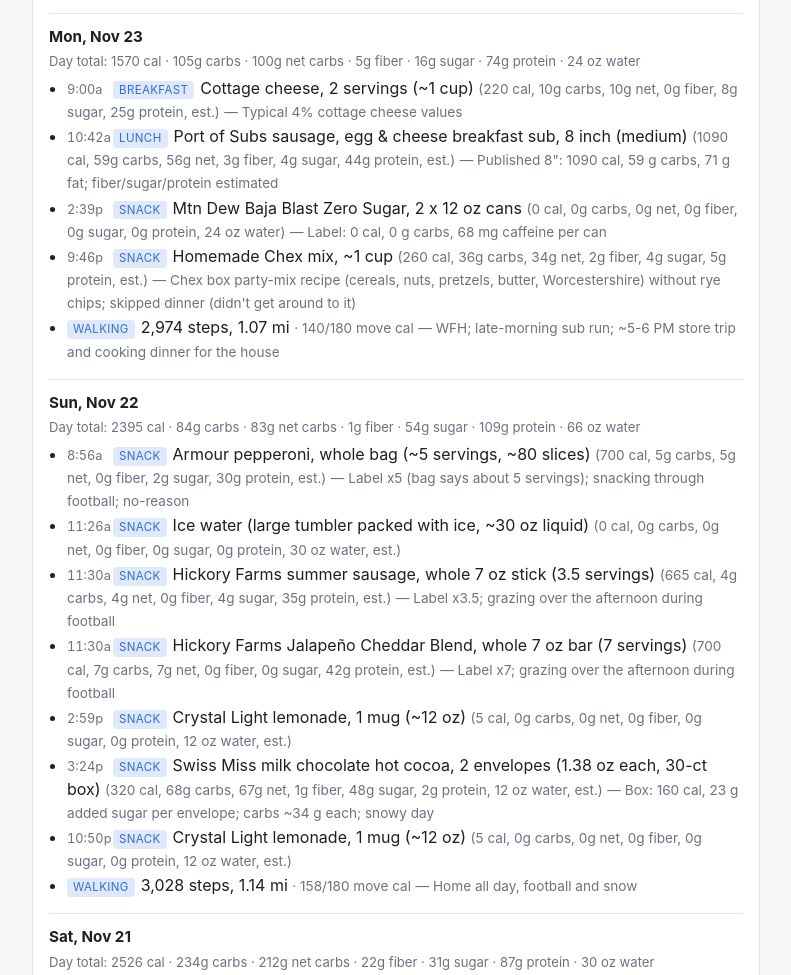
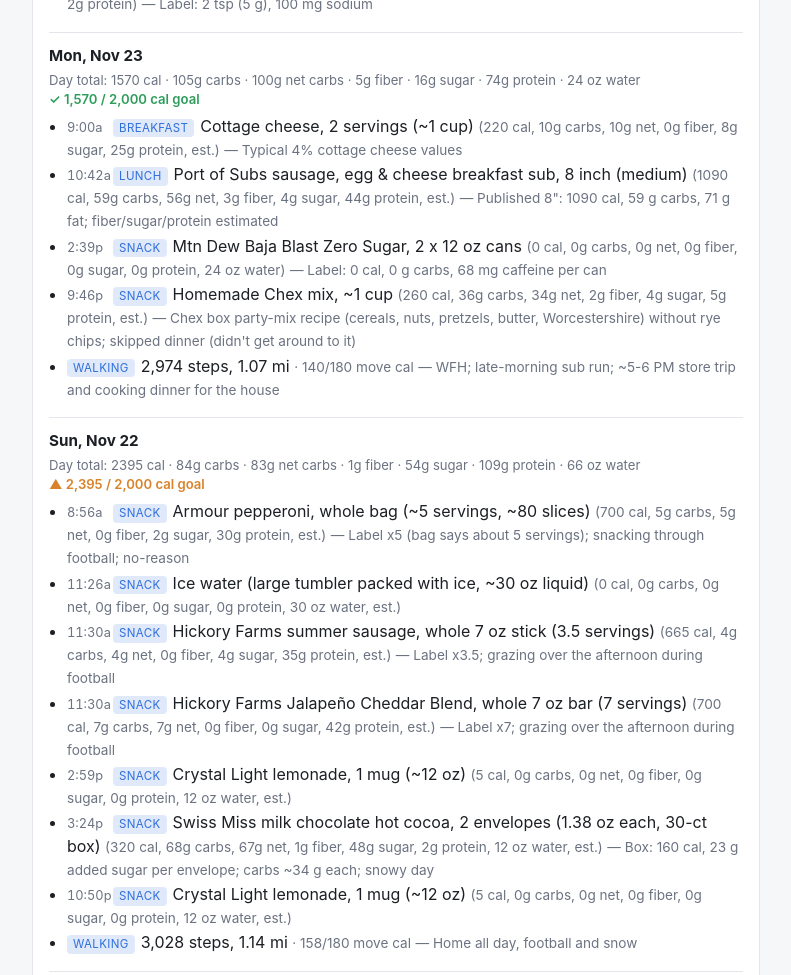
Before and after one commit to TacoWillJ/Fitness-tracker, a plain HTML site: page index.html in a window 1280 px wide. Shown: the part 1492-2467 px from the top of the page, without its empty margins (244-1035 px from the left). Drawn offline with Linux system fonts and the light colour scheme.

Commit message:
Add 2,000 cal daily goal and mark each day against it
Co-Authored-By: Claude Opus 5.5 <noreply@anthropic.com>
Claude-Session: https://claude.ai/code/session_01VCNzMAY7FZGt7ow1TsSXm1

```diff
--- a/app.js
+++ b/app.js
@@ -20,6 +20,8 @@
   }
 
   const [workouts, meals, body, activity] = await Promise.all([load("workouts"), load("meals"), load("body"), load("activity")]);
+  let goals = {};
+  try { const r = await fetch(`data/goals.json?v=${Date.now()}`); if (r.ok) goals = await r.json(); } catch {}
 
   // ---------- summary ----------
   const thisWeek = weekStart(new Date());
@@ -188,7 +190,12 @@
     if (counted("carbs") && counted("fiber")) totals.splice(2, 0, `${Math.round(Math.max(0, sum("carbs") - sum("fiber")))}g net carbs`);
     totals = totals.join(" · ");
     const partial = d.meals.some((m) => m.carbs === undefined) && counted("carbs");
-    const totalsHtml = totals ? `<div class="totals">Day total: ${esc(totals)}${partial ? " (some meals missing numbers)" : ""}</div>` : "";
+    let goalHtml = "";
+    if (goals.calories && counted("calories")) {
+      const cal = Math.round(sum("calories")), over = cal > goals.calories;
+      goalHtml = ` <span class="${over ? "over" : "under"}">${over ? "▲" : "✓"} ${cal.toLocaleString()} / ${goals.calories.toLocaleString()} cal goal</span>`;
+    }
+    const totalsHtml = totals ? `<div class="totals">Day total: ${esc(totals)}${partial ? " (some meals missing numbers)" : ""}${goalHtml}</div>` : "";
     return `<div class="day"><h3>${esc(fmtDate(k))}</h3>${totalsHtml}<ul>${items.map((i) => i.html).join("")}</ul></div>`;
   }
 
--- /dev/null
+++ b/data/goals.json
@@ -0,0 +1,3 @@
+{
+  "calories": 2000
+}
--- a/style.css
+++ b/style.css
@@ -79,3 +79,5 @@ button { cursor: pointer; margin-top: 10px; }
 .note { color: var(--muted); font-size: 0.85rem; }
 .time { display: inline-block; min-width: 3.6em; color: var(--muted); font-size: 0.8rem; font-variant-numeric: tabular-nums; }
 .totals { font-size: 0.82rem; color: var(--muted); margin: -2px 0 6px; }
+.totals .under { color: #2e9d5b; font-weight: 600; white-space: nowrap; }
+.totals .over { color: #d9822b; font-weight: 600; white-space: nowrap; }
```
Also changed, not shown: 1 other file.
